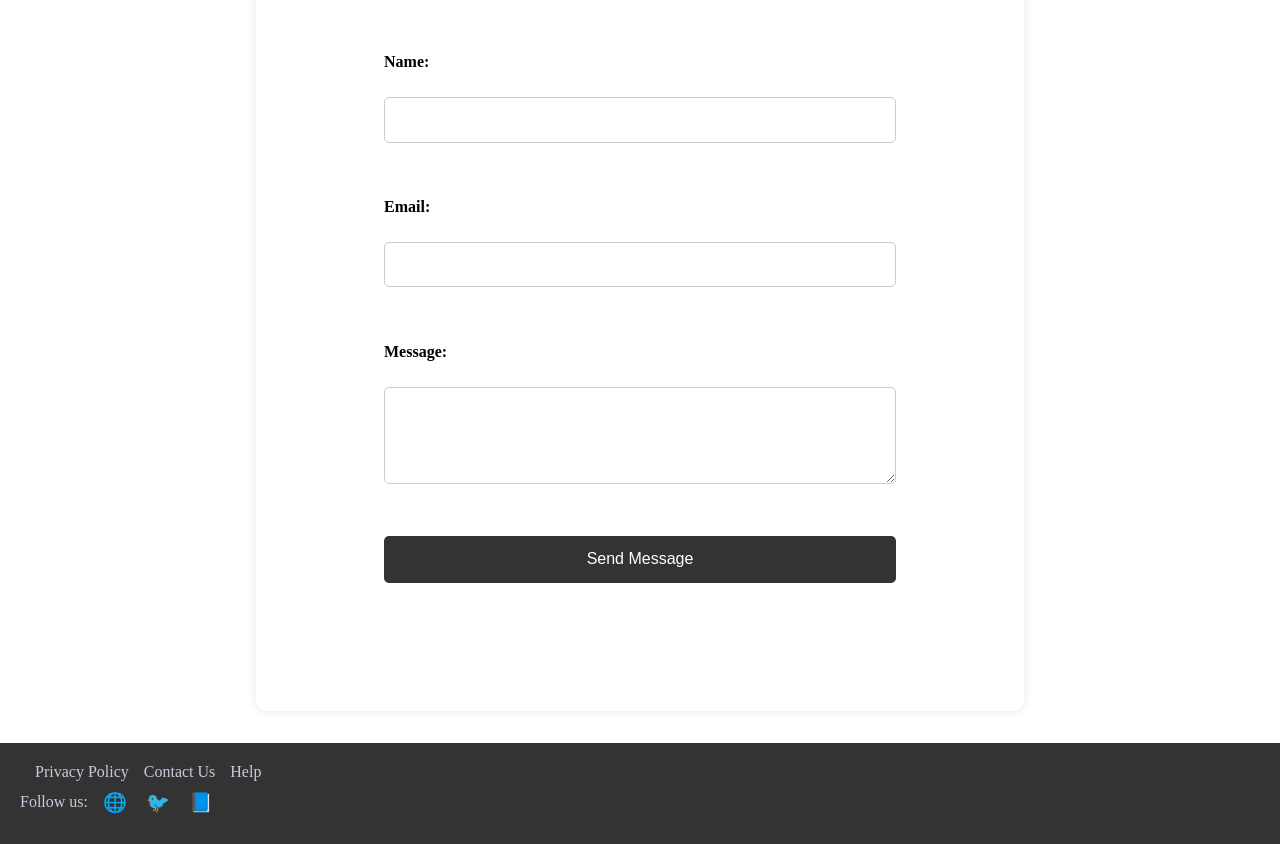
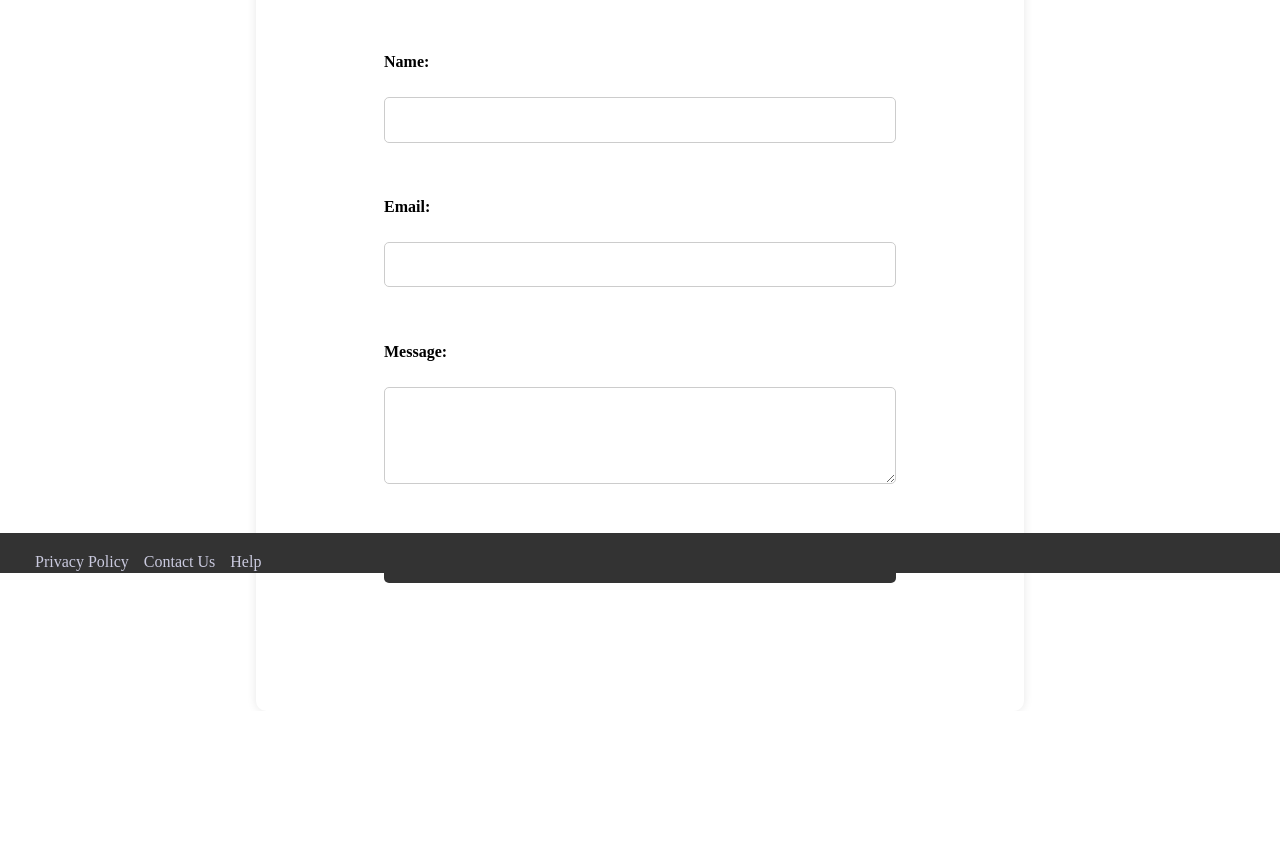
Before and after one commit to juniorSarh/Task-3-10, a plain HTML site: page contact.html in a window 1280 px wide. Shown: the part 227-1071 px from the top of the page. After the commit the page ends 938 px from the top, so only its background shows below. Drawn offline with Linux system fonts and the light colour scheme.

Commit message:
conact page updates

```diff
--- a/contact.html
+++ b/contact.html
@@ -20,7 +20,7 @@
 </nav>
     <main class="form">
       <h2>Contact Us</h2>
-        <form action="#" method="post">
+        <form action=https://formspree.io/f/xkgzqzbe method="post">
             <label for="name">Name:</label><br>
             <input type="text" id="name" name="name" required><br><br>
 
@@ -42,13 +42,13 @@
       <li><a href="#">Help</a></li>
     </ul>
   </div>
-  <div class="footer-section bottom-section">
+  <!-- <div class="footer-section bottom-section">
     <p>Follow us:</p>
     <div class="social-icons">
       <a href="#">🌐</a>
       <a href="#">🐦</a>
       <a href="#">📘</a>
     </div>
-  </div>
+  </div> -->
 </footer>
 </html>
--- a/style.css
+++ b/style.css
@@ -181,7 +181,11 @@ html, body {
   padding: 20px;
   display: flex;
   flex-direction: column;
-
+  position: fixed;
+  bottom: 0;
+  left: 0;
+  width: 100%;
+  height: 10px;
 }
 
 .footer-section {
```
